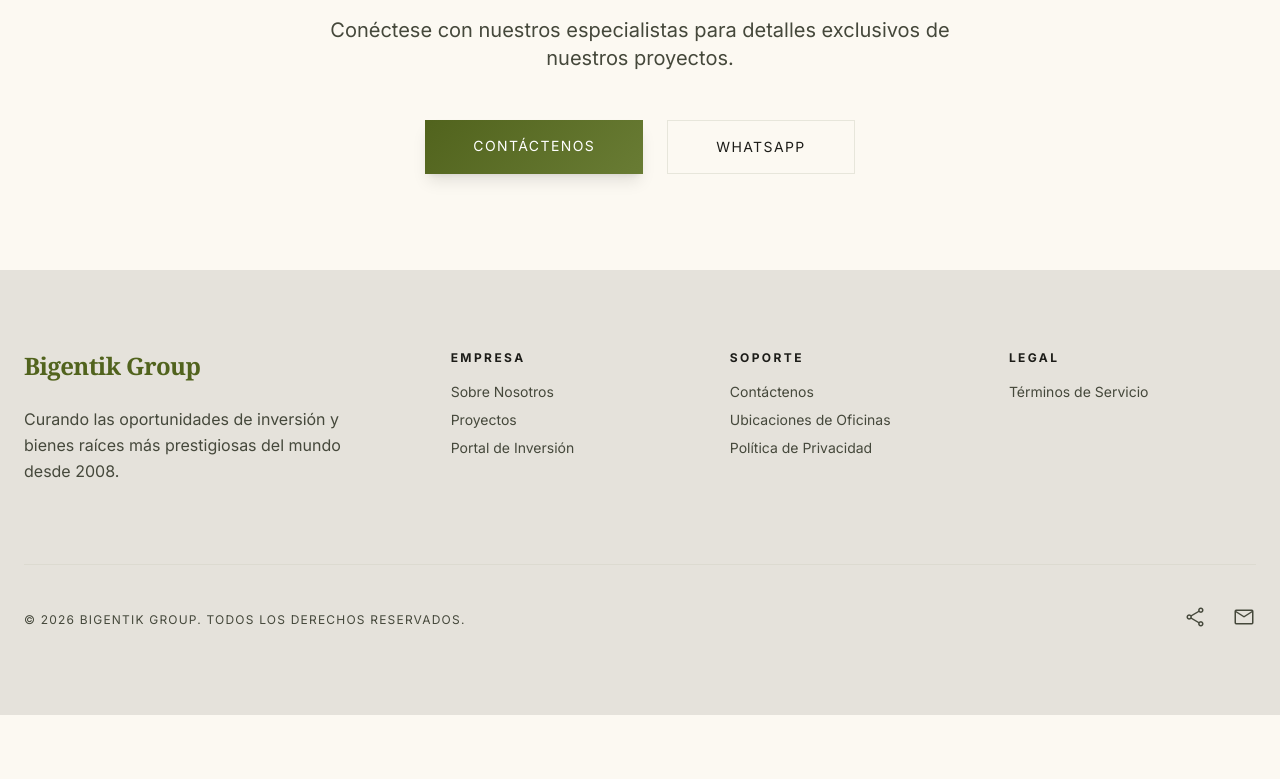
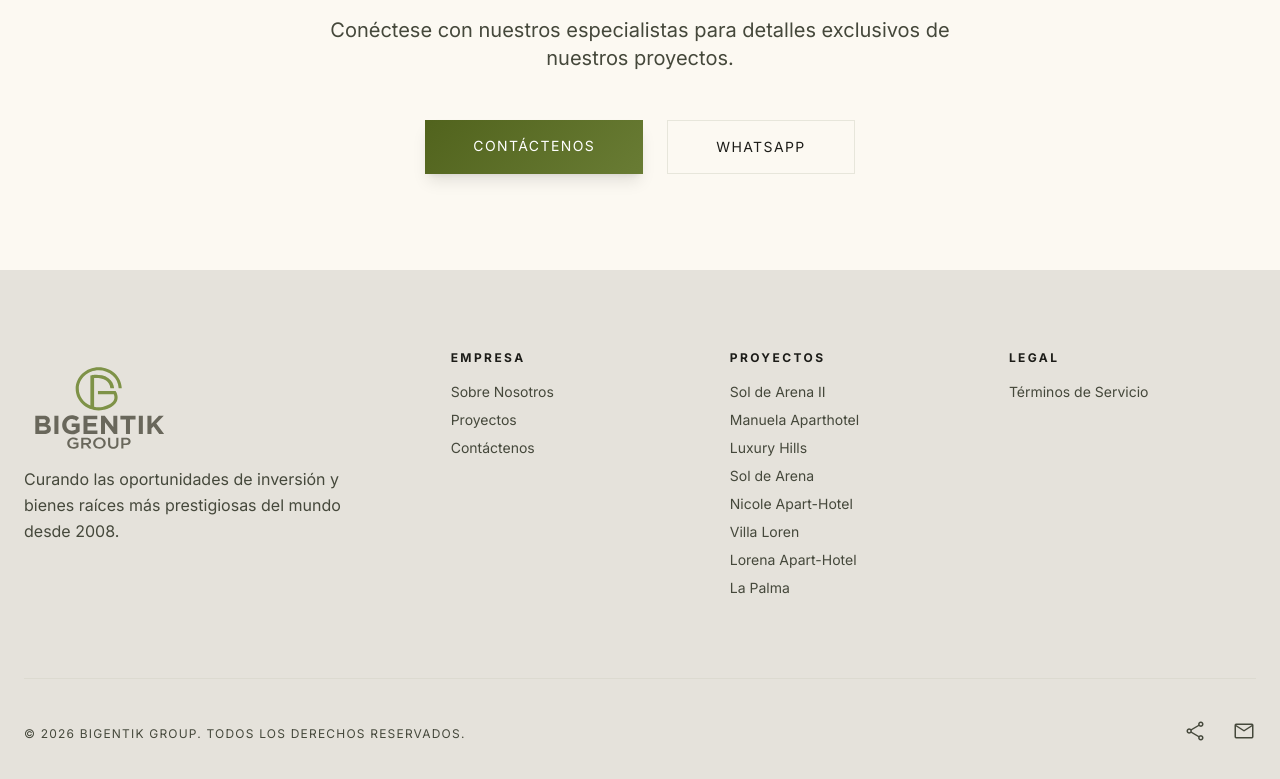
Before and after one commit to bigentikgroup1-hue/bigentik-group, a Next.js app: page /about/about in a window 1280 px wide. Shown: the part 4350-5129 px from the top of the page. Before the commit the page ends 5065 px from the top, so only its background shows below. Built offline with nearby package versions, Linux system fonts and the light colour scheme.

Commit message:
feat: modify home image and footer content

```diff
--- a/app/[locale]/projects/[slug]/page.tsx
+++ b/app/[locale]/projects/[slug]/page.tsx
@@ -41,7 +41,7 @@ export default async function ProjectDetailPage({ params }: { params: Promise<{
   }));
 
   return (
-    <main className="pt-20 bg-background">
+    <main className="bg-background">
       <DetailHero
         title={title}
         collection={""}
--- a/components/home/LifestyleSection.tsx
+++ b/components/home/LifestyleSection.tsx
@@ -28,9 +28,9 @@ export const LifestyleSection = async ({ locale }: { locale: string }) => {
               <div className="relative w-12 h-12 rounded-full bg-surface-container overflow-hidden">
                 <Image
                   alt="Portrait of an investor"
-                  src="https://lh3.googleusercontent.com/aida-public/AB6AXuDLavd-1E6RHh041tbo3eyzetoZhU3HADIBk8BA2xRa1-ip5rK0YyiozvtDYvuha6u-6Z8Crz016vaBFu2GDdmOgpaNbMlDpELdXBgHtUKyi9odza1p5H1PRLIC2pHsQq41kimz9gfqkKU-NBChahLwHF3JZTqbYrWic8gjqgvmpqeJ8jDMJPWXUG-3wt1d12TEXExQmD7uZdMibdxTHFIC4iID6PY8TDRQCH80bG99Fm6BYme1mdPqHbIDbt5tv43yuo9lcZwEAQ"
+                  src="/nicolas-benjamin.png"
                   fill
-                  className="object-cover"
+                  className="object-contain"
                   quality={100}
                 />
               </div>
--- a/components/home/ValueProposition.tsx
+++ b/components/home/ValueProposition.tsx
@@ -12,9 +12,9 @@ export const ValueProposition = async ({ locale }: { locale: string }) => {
           <div className="relative">
             <div className="relative aspect-[4/5] bg-surface-container-high overflow-hidden">
               <Image
-                className="object-cover grayscale hover:grayscale-0 transition-all duration-700"
-                alt="Modern architectural detail of a luxury villa entrance"
-                src="https://lh3.googleusercontent.com/aida-public/AB6AXuDXcnUdz24a1XCD7NRmthNk2lEk7tqvS_hUTlmtbyCFYm5FJQEKEw6hZjkB1TTLvCz09wO7eaNd4Q1tUJxe-lxgGvCTkoJQ3ZgO6bcl2H2uoLhT6fl5eSqU4UJXhNN7RXHRx-T5o40eI2xkuyFDqUQBEEvKxvvHLds2VFRWirzKlnkM4j7L-CIX-I1P83f15pIzyc68M5pNX74umLLz9VHwCPdOiIdwyAqH-5dNvefhbCKGBX-AIs39uwQB-AdwRMCUJq45npuJhg"
+                className="object-cover"
+                alt="Modern luxury real estate construction in a Caribbean beach zone"
+                src="/caribbean-construction.png"
                 fill
                 quality={100}
               />
--- a/components/layout/Footer.tsx
+++ b/components/layout/Footer.tsx
@@ -1,6 +1,8 @@
 import React from 'react';
 import Link from 'next/link';
 import type { Dictionary } from '@/lib/i18n';
+import Image from 'next/image';
+import { projects } from '@/data/projects-i18n';
 
 export function Footer({ dict, locale }: { dict: Dictionary, locale: string }) {
   return (
@@ -8,7 +10,12 @@ export function Footer({ dict, locale }: { dict: Dictionary, locale: string }) {
       <div className="max-w-7xl mx-auto px-6">
         <div className="grid grid-cols-1 md:grid-cols-12 gap-12 pb-20">
           <div className="md:col-span-4">
-            <span className="font-headline text-2xl font-bold tracking-tight text-primary block mb-6">Bigentik Group</span>
+            <Image
+              src="/bigentik-logo.svg"
+              alt="Bigentik Group Logo"
+              width={150}
+              height={100}
+            />
             <p className="text-on-surface-variant leading-relaxed max-w-xs">{dict.footer.description}</p>
           </div>
           <div className="md:col-span-8 grid grid-cols-2 md:grid-cols-3 gap-8">
@@ -16,16 +23,20 @@ export function Footer({ dict, locale }: { dict: Dictionary, locale: string }) {
               <h5 className="text-xs font-label uppercase tracking-[0.2em] text-on-surface font-bold">{dict.footer.company}</h5>
               <ul className="space-y-2 text-sm text-on-surface-variant">
                 <li><Link className="hover:text-primary transition-colors" href="/about">{dict.footer.nav_about}</Link></li>
-                <li><Link className="hover:text-primary transition-colors" href="#">{dict.footer.nav_projects}</Link></li>
-                <li><Link className="hover:text-primary transition-colors" href="#">{dict.footer.nav_portal}</Link></li>
+                <li><Link className="hover:text-primary transition-colors" href="/projects">{dict.footer.nav_projects}</Link></li>
+                <li><Link className="hover:text-primary transition-colors" href="/contact">{dict.footer.nav_contact}</Link></li>
               </ul>
             </div>
             <div className="space-y-4">
-              <h5 className="text-xs font-label uppercase tracking-[0.2em] text-on-surface font-bold">{dict.footer.support}</h5>
+              <h5 className="text-xs font-label uppercase tracking-[0.2em] text-on-surface font-bold">{dict.footer.nav_projects}</h5>
               <ul className="space-y-2 text-sm text-on-surface-variant">
-                <li><Link className="hover:text-primary transition-colors" href="#">{dict.footer.nav_contact}</Link></li>
-                <li><Link className="hover:text-primary transition-colors" href="#">{dict.footer.nav_offices}</Link></li>
-                <li><Link className="hover:text-primary transition-colors" href="#">{dict.footer.nav_privacy}</Link></li>
+                {projects.map((project) => (
+                  <li key={project.slug}>
+                    <Link className="hover:text-primary transition-colors" href={`/${locale}/projects/${project.slug}`}>
+                      {project.title[locale as keyof typeof project.title] || project.title.en}
+                    </Link>
+                  </li>
+                ))}
               </ul>
             </div>
             <div className="space-y-4">
--- a/locales/en.json
+++ b/locales/en.json
@@ -85,8 +85,8 @@
       "title_1": "Beyond the",
       "title_2": "Threshold.",
       "quote": "\"Bigentik is not just building homes; they are building the future of Samaná's lifestyle, where luxury meets silence and nature.\"",
-      "author_name": "Julian V. Rosseau",
-      "author_role": "Portfolio Investor",
+      "author_name": "Nicolas Benjamin",
+      "author_role": "Cofounder",
       "stat_1_val": "300+",
       "stat_1_lbl": "Properties Delivered",
       "stat_2_val": "$500M+",
--- a/locales/es.json
+++ b/locales/es.json
@@ -85,8 +85,8 @@
       "title_1": "Más Allá del",
       "title_2": "Umbral.",
       "quote": "\"Bigentik no solo está construyendo propiedades; están construyendo el futuro del estilo de vida de Samaná, donde el lujo se encuentra en el silencio y la naturaleza.\"",
-      "author_name": "Julian V. Rosseau",
-      "author_role": "Inversionista de Cartera",
+      "author_name": "Nicolas Benjamin",
+      "author_role": "Cofundador",
       "stat_1_val": "300",
       "stat_1_lbl": "Propiedades Entregadas",
       "stat_2_val": "500",
--- a/locales/fr.json
+++ b/locales/fr.json
@@ -85,8 +85,8 @@
       "title_1": "Au-delà du",
       "title_2": "Seuil.",
       "quote": "\"Bigentik ne construit pas seulement des maisons ; ils construisent l'avenir du style de vie de Samaná, où le luxe rencontre le silence.\"",
-      "author_name": "Julian V. Rosseau",
-      "author_role": "Investisseur de Portefeuille",
+      "author_name": "Nicolas Benjamin",
+      "author_role": "Cofondateur",
       "stat_1_val": "300+",
       "stat_1_lbl": "Propriétés Livrées",
       "stat_2_val": "$500M+",
```
Also changed, not shown: public/caribbean-construction.png (added).
